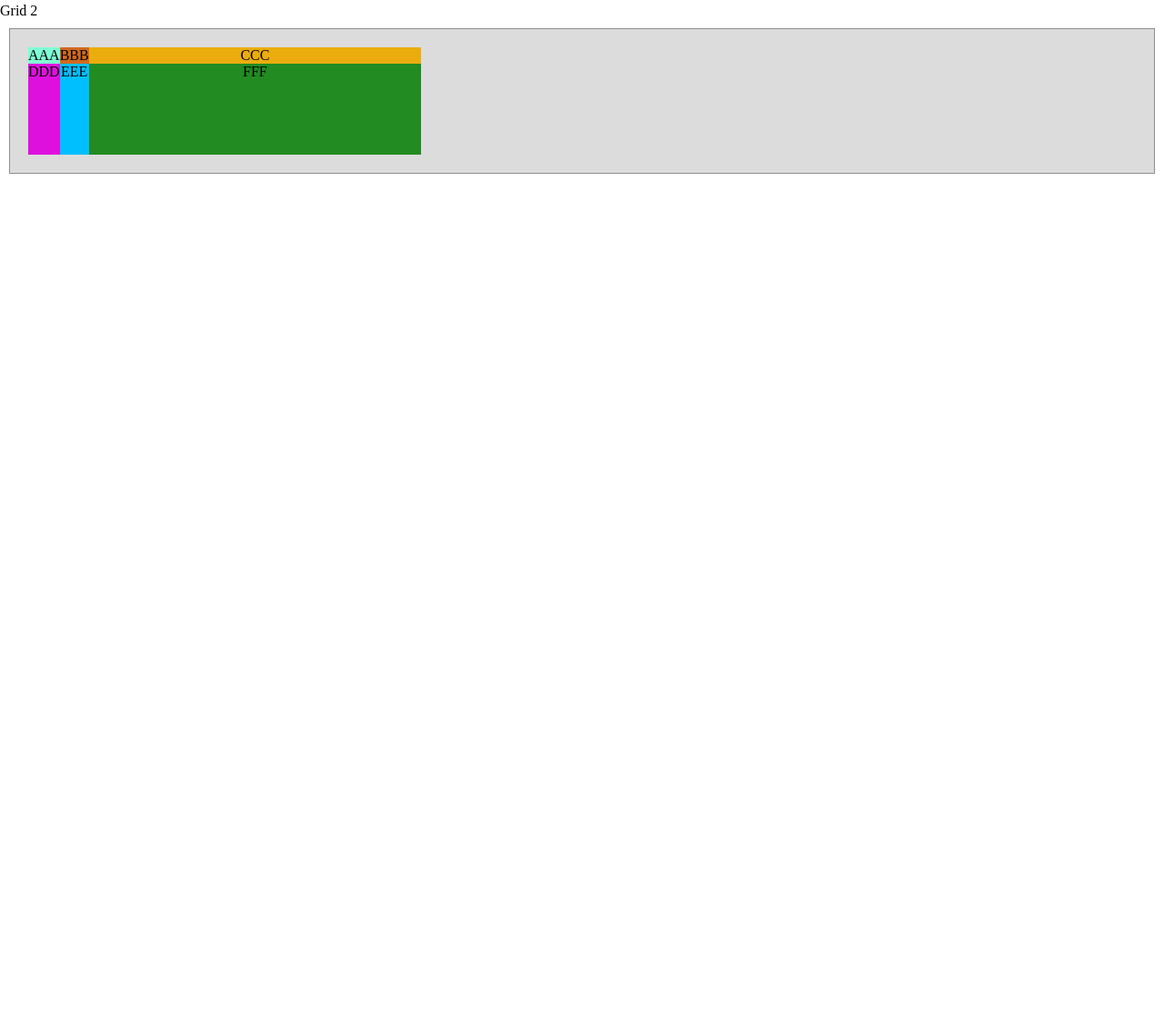
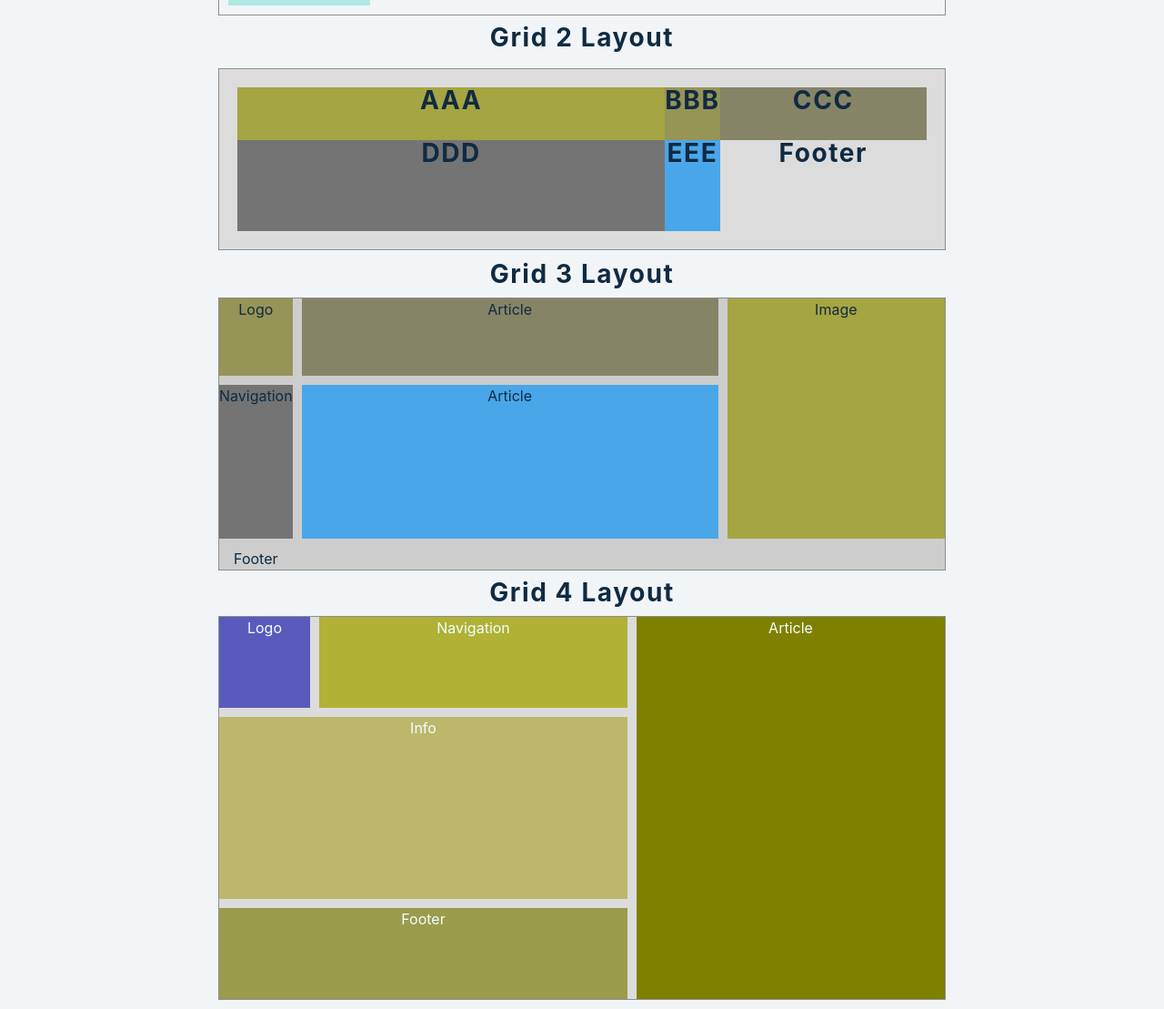
Before and after one commit to xxxmarxxx/grid-scss, a plain HTML site: page index.html in a window 1280 px wide. Shown: the part 443-1552 px from the top of the page at 91% size. Before the commit the page ends 800 px from the top, so only its background shows below. Drawn offline with Linux system fonts and the light colour scheme.

Commit message:
new example

```diff
--- a/index.html
+++ b/index.html
@@ -1,5 +1,6 @@
 <!DOCTYPE html>
 <html lang="en">
+
 <head>
   <meta charset="UTF-8">
   <meta http-equiv="X-UA-Compatible" content="IE=edge">
@@ -9,8 +10,9 @@
   <link rel="stylesheet" href="./css/style.css">
   <title>Grid</title>
 </head>
+
 <body>
-  <p>Grid 1</p>
+  <h3 style="text-align: center;">Grid 1 Layout</h3>
   <div class="grid">
     <div class="e1">A</div>
     <div class="e2">B</div>
@@ -24,14 +26,33 @@
     <div class="e10">J</div>
   </div>
 
-  <p>Grid 2</p>
+  <h3 style="text-align: center;">Grid 2 Layout
+    <h3 />
     <div class="grid2">
       <div class="a">AAA</div>
       <div class="b">BBB</div>
       <div class="c">CCC</div>
       <div class="d">DDD</div>
       <div class="e">EEE</div>
-    <div class="f">FFF</div>
+      <div class="f">Footer</div>
+    </div>
+    <h3 style="text-align: center;">Grid 3 Layout</h3>
+    <div class="grid3">
+      <div class="a">Image</div>
+      <div class="b">Logo</div>
+      <div class="c">Article</div>
+      <div class="d">Navigation</div>
+      <div class="e">Article</div>
+      <div class="f">Footer</div>
+    </div>
+    <h3 style="text-align: center;">Grid 4 layout</h3>
+    <div class="grid4">
+      <div class="article">Article</div>
+      <div class="info">Info</div>
+      <div class="footer">Footer</div>
+      <div class="logo">Logo</div>
+      <div class="nav">Navigation</div>
     </div>
 </body>
+
 </html>
--- /dev/null
+++ b/sass/_global.scss
@@ -0,0 +1,107 @@
+/*
+===============
+Global Styles
+===============
+*/
+
+body {
+  font-family: -apple-system, BlinkMacSystemFont, 'Segoe UI', Roboto, Oxygen,
+    Ubuntu, Cantarell, 'Open Sans', 'Helvetica Neue', sans-serif;
+  background: var(--clr-grey-10);
+  color: var(--clr-grey-1);
+  line-height: 1.5;
+  font-size: 0.875rem;
+}
+ul {
+  list-style-type: none;
+}
+a {
+  text-decoration: none;
+}
+h1,
+h2,
+h3,
+h4 {
+  letter-spacing: var(--spacing);
+  text-transform: capitalize;
+  line-height: 1.25;
+  margin-bottom: 0.75rem;
+}
+h1 {
+  font-size: 2.5rem;
+}
+h2 {
+  font-size: 2rem;
+}
+h3 {
+  font-size: 1.25rem;
+}
+h4 {
+  font-size: 0.875rem;
+}
+p {
+  margin-bottom: 1.25rem;
+  color: var(--clr-grey-3);
+  text-align: center;
+}
+@media screen and (min-width: 800px) {
+  h1 {
+    font-size: 3rem;
+  }
+  h2 {
+    font-size: 2.5rem;
+  }
+  h3 {
+    font-size: 1.75rem;
+  }
+  h4 {
+    font-size: 1rem;
+  }
+  body {
+    font-size: 1rem;
+  }
+  h1,
+  h2,
+  h3,
+  h4 {
+    line-height: 1;
+  }
+}
+/*  global classes */
+
+/*
+===============
+Buttons
+===============
+*/
+
+.btn-container {
+  width: 90vw;
+  max-width: var(--max-width);
+  margin: 0 auto;
+  margin-bottom: 1.5rem;
+  display: flex;
+  justify-content: center;
+  align-items: center;
+}
+.btn-container p {
+  margin-bottom: 0;
+  font-size: 1.2rem;
+  font-weight: bold;
+}
+
+.btn-container button {
+  margin: 1rem;
+  padding: 0.25rem 0.5rem;
+  text-transform: capitalize;
+  font-weight: bold;
+  border-color: transparent;
+  background: var(--clr-primary-5);
+  border-radius: var(--radius);
+  color: var(--clr-white);
+  letter-spacing: var(--spacing);
+  cursor: pointer;
+}
+.btn-container button:disabled {
+  cursor: not-allowed;
+}
--- a/sass/_grid2.scss
+++ b/sass/_grid2.scss
@@ -1,33 +1,36 @@
 // jawne okreslenie
 
 .grid2{
+  width: 800px;
+  margin: 10px auto;
   display: grid;
-  grid-template-columns: auto auto 30%;
+  grid-template-columns: 1fr auto  30%;
   grid-template-rows: 1fr 100px;
   justify-content: left;
+  height: 200px;
   margin-top: 20px;
   padding: 20px;
-  margin: 10px;
+
   border: solid 1px rgb(142, 142, 142);
   text-align: center;
   background-color: rgb(220, 220, 220);
 }
 .a{
-  background-color: aquamarine;
+  background-color: #a5a542;
 
 }
 .b{
-  background-color: chocolate;
+  background-color: #969456;
 }
 .c{
-  background-color: rgb(235, 173, 14);
+  background-color: #868466;
 }
 .d{
-  background-color: rgb(222, 16, 222);
+  background-color: #747474;
 }
 .e{
-  background-color: deepskyblue;
+  background-color: var(--clr-primary-5);
 }
-.f{
-  background-color: forestgreen;
-}
+// .f{
+//   background-color: var(--clr-green-light);
+// }
--- /dev/null
+++ b/sass/_grid4.scss
@@ -0,0 +1,41 @@
+.grid4{
+  width: 800px;
+  margin: 10px auto;
+  display: grid;
+  grid-template-columns: 100px 1fr 1fr;
+  grid-template-rows: 100px auto auto;
+  grid-template-areas:
+  "logo nav article"
+  "info info article"
+  "footer footer article";
+  border: solid 1px rgb(142, 142, 142);
+  text-align: center;
+  background-color: rgb(220, 220, 220);
+  color: azure;
+  column-gap: 10px;
+  row-gap: 10px;
+  // place-items: center;
+
+}
+.nav{
+  background-color: #b1b136;
+
+}
+.logo{
+  background-color: #5a5abd;
+}
+
+.article{
+  grid-area: article;
+  background-color: #808000;
+ }
+.info{
+  height: 200px;
+  grid-area: info;
+  background-color: #bdb76b;
+}
+.footer{
+  height: 100px;
+  grid-area: footer;
+  background-color: #9b9b4c;
+ }
--- /dev/null
+++ b/sass/_grid_3.scss
@@ -0,0 +1,16 @@
+.grid3{
+  width: 800px;
+  margin: 10px auto;
+  display: grid;
+  grid-template-columns: 1fr 1000fr 30%;
+  grid-template-rows: 5fr 10fr;
+  height: 300px;
+  border: solid 1px rgb(142, 142, 142);
+  text-align: center;
+  background-color: rgb(205, 205, 205);
+
+  gap: 10px;
+}
+.grid3 .a{
+  grid-area: 1/3/3/4
+}
--- a/sass/_main.scss
+++ b/sass/_main.scss
@@ -1,5 +1,6 @@
 .grid{
-  margin: 10px;
+  width: 800px;
+  margin: 10px auto;
   padding: 10px;
   display: grid;
   text-align: center;
--- /dev/null
+++ b/sass/_variables.scss
@@ -0,0 +1,46 @@
+/*
+===============
+Variables
+===============
+*/
+
+:root {
+  /* dark shades of primary color*/
+  --clr-primary-1: hsl(205, 86%, 17%);
+  --clr-primary-2: hsl(205, 77%, 27%);
+  --clr-primary-3: hsl(205, 72%, 37%);
+  --clr-primary-4: hsl(205, 63%, 48%);
+  /* primary/main color */
+  --clr-primary-5: hsl(205, 78%, 60%);
+  /* lighter shades of primary color */
+  --clr-primary-6: hsl(205, 89%, 70%);
+  --clr-primary-7: hsl(205, 90%, 76%);
+  --clr-primary-8: hsl(205, 86%, 81%);
+  --clr-primary-9: hsl(205, 90%, 88%);
+  --clr-primary-10: hsl(205, 100%, 96%);
+  /* darkest grey - used for headings */
+  --clr-grey-1: hsl(209, 61%, 16%);
+  --clr-grey-2: hsl(211, 39%, 23%);
+  --clr-grey-3: hsl(209, 34%, 30%);
+  --clr-grey-4: hsl(209, 28%, 39%);
+  /* grey used for paragraphs */
+  --clr-grey-5: hsl(210, 22%, 49%);
+  --clr-grey-6: hsl(209, 23%, 60%);
+  --clr-grey-7: hsl(211, 27%, 70%);
+  --clr-grey-8: hsl(210, 31%, 80%);
+  --clr-grey-9: hsl(212, 33%, 89%);
+  --clr-grey-10: hsl(210, 36%, 96%);
+  --clr-white: #fff;
+  --clr-red-dark: hsl(360, 67%, 44%);
+  --clr-red-light: hsl(360, 71%, 66%);
+  --clr-green-dark: hsl(125, 67%, 44%);
+  --clr-green-light: hsl(125, 71%, 66%);
+  --clr-black: #222;
+  --transition: all 0.3s linear;
+  --spacing: 0.1rem;
+  --radius: 0.25rem;
+  --light-shadow: 0 5px 15px rgba(0, 0, 0, 0.1);
+  --dark-shadow: 0 5px 15px rgba(0, 0, 0, 0.2);
+  --max-width: 1170px;
+  --fixed-width: 620px;
+}
--- a/sass/style.scss
+++ b/sass/style.scss
@@ -1,3 +1,7 @@
+@import "variables.scss";
+@import "global.scss";
+@import "reset.scss";
 @import "main.scss";
 @import "grid2.scss";
-@import "reset.scss";
+@import "grid_3.scss";
+@import "grid4.scss";
```
Also changed, not shown: css/style.css, 1 other file. Lines whose indentation alone changed are shown as unchanged.
